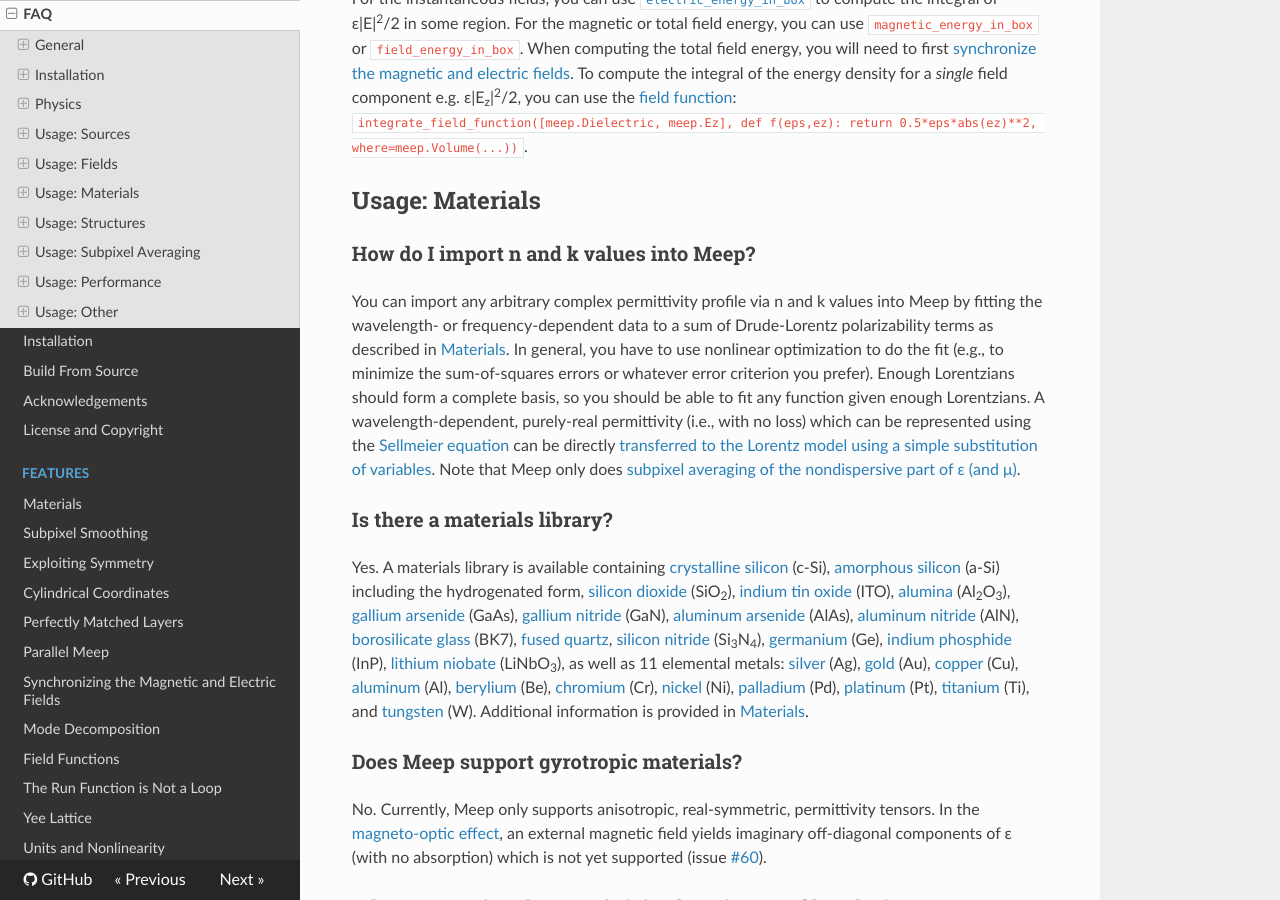
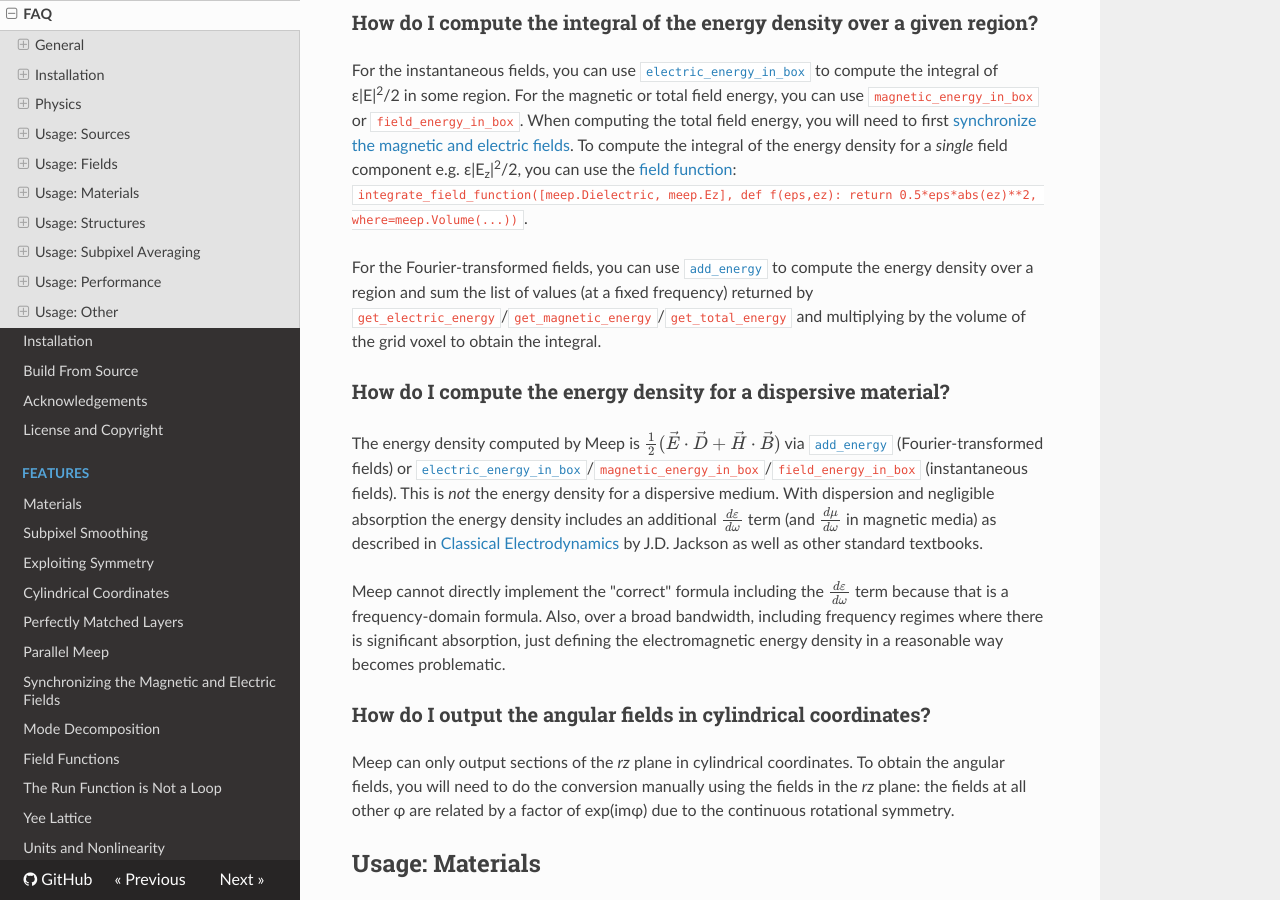
Before and after one commit to NanoComp/meep, an MkDocs documentation site: the page built from doc/docs/FAQ.md, in a window 1280 px wide and 900 px high, scrolled down 16184 px. Built offline with MkDocs 1.6.1, drawn with Linux system fonts in a browser that asks for light colours; nearby versions of some CDN libraries; formulas are drawn with MathJax 3; old or Windows-style settings are respelled for this version of MkDocs; some of the changed text lies outside the part shown.

Commit message:
3 FAQs and update docs

```diff
--- a/doc/docs/FAQ.md
+++ b/doc/docs/FAQ.md
@@ -275,6 +275,18 @@ Note: in any cell direction where there is a [PML](Perfectly_Matched_Layer.md),
 
 For the instantaneous fields, you can use [`electric_energy_in_box`](Python_User_Interface.md#field-computations) to compute the integral of ε|E|<sup>2</sup>/2 in some region. For the magnetic or total field energy, you can use `magnetic_energy_in_box` or `field_energy_in_box`. When computing the total field energy, you will need to first [synchronize the magnetic and electric fields](Synchronizing_the_Magnetic_and_Electric_Fields.md). To compute the integral of the energy density for a *single* field component e.g. ε|E<sub>z</sub>|<sup>2</sup>/2, you can use the [field function](Field_Functions.md): `integrate_field_function([meep.Dielectric, meep.Ez], def f(eps,ez): return 0.5*eps*abs(ez)**2, where=meep.Volume(...))`.
 
+For the Fourier-transformed fields, you can use [`add_energy`](Python_User_Interface.md#energy-density-spectra) to compute the energy density over a region and sum the list of values (at a fixed frequency) returned by `get_electric_energy`/`get_magnetic_energy`/`get_total_energy` and multiplying by the volume of the grid voxel to obtain the integral.
+
+### How do I compute the energy density for a dispersive material?
+
+The energy density computed by Meep is $\frac{1}{2}(\vec{E}\cdot\vec{D}+\vec{H}\cdot\vec{B})$ via [`add_energy`](Python_User_Interface.md#energy-density-spectra) (Fourier-transformed fields) or [`electric_energy_in_box`](Python_User_Interface.md#field-computations)/`magnetic_energy_in_box`/`field_energy_in_box` (instantaneous fields). This is *not* the energy density for a dispersive medium. With dispersion and negligible absorption the energy density includes an additional $\frac{dε}{dω}$ term (and $\frac{dμ}{dω}$ in magnetic media) as described in [Classical Electrodynamics](https://www.amazon.com/Classical-Electrodynamics-Third-David-Jackson/dp/047130932X) by J.D. Jackson as well as other standard textbooks.
+
+Meep cannot directly implement the "correct" formula including the $\frac{dε}{dω}$ term because that is a frequency-domain formula. Also, over a broad bandwidth, including frequency regimes where there is significant absorption, just defining the electromagnetic energy density in a reasonable way becomes problematic.
+
+### How do I output the angular fields in cylindrical coordinates?
+
+Meep can only output sections of the *rz* plane in cylindrical coordinates. To obtain the angular fields, you will need to do the conversion manually using the fields in the *rz* plane: the fields at all other φ are related by a factor of exp(imφ) due to the continuous rotational symmetry.
+
 Usage: Materials
 ----------------
 
@@ -298,6 +310,10 @@ Only the real, frequency-independent (i.e. non dispersive) part of ε/μ is writ
 
 Typically, graphene and similar "2d" materials are mathematically represented as a [delta function](https://en.wikipedia.org/wiki/Dirac_delta_function) conductivity in Maxwell's equations because their thickness is negligible compared to the wavelength. In
 a discretized computer model like Meep, this is approximated by a volume conductivity that is one pixel (`1/resolution`) thick *and* has an amplitude scaled by `resolution`. Such a one-pixel-thick [conductor](Materials.md#conductivity-and-complex) can be represented by e.g. a [`Block`](Python_User_Interface.md#block) with `size=meep.Vector3(x,y,1/resolution)` in a 3d cell, with the value of the conductivity explicitly multiplied by `resolution`.
+
+### How do I model a continuously-varying permittivity?
+
+You can use a [material function](Python_User_Interface.md#medium) to model any arbitrary, position-dependent permittivity/permeability function ε(**r**)/μ(**r**) including anisotropic, [dispersive](Materials.md#material-dispersion), and [nonlinear](Materials.md#nonlinearity) media. For an example involving a non-dispersive, anisotropic material, see [Tutorials/Mode Decomposition/Diffraction Spectrum of Liquid-Crystal Polarization Gratings](Python_Tutorials/Mode_Decomposition.md#diffraction-spectrum-of-liquid-crystal-polarization-gratings). The `material_function` construct can also be used to specify arbitrary *shapes* (e.g., curves such as parabolas, sinusoids, etc.) within: (1) the interior boundary of a [`GeometricObject`](Python_User_Interface.md#geometricobject) (e.g., `Block`, `Sphere`, `Cylinder`, etc.), (2) the entire cell via `material_function` parameter of the `Simulation` constructor, or (3) a combination of the two.
 
 Usage: Structures
 -----------------
```
Also changed, not shown: doc/docs/Python_User_Interface.md (+2 -2 lines), doc/docs/Scheme_User_Interface.md (+1 -1 lines).
